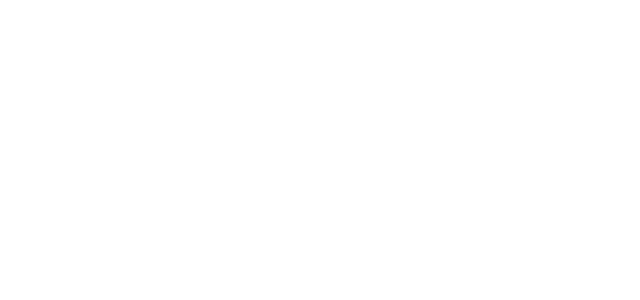
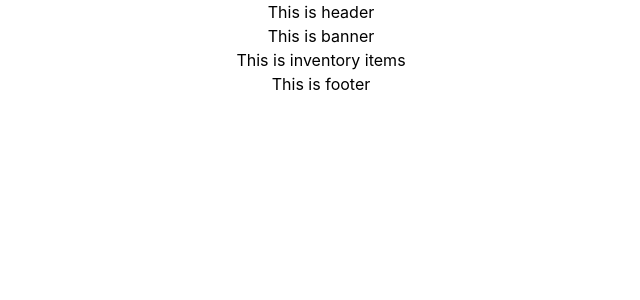
Before and after one commit to mijan-joy/inventory-management-app-client, a React (Create React App) app: page / in a window 1280 px wide. Shown: the top 300 px of the page, without its empty margins (319-959 px from the left). Built offline with nearby package versions, Linux system fonts and the light colour scheme.

Commit message:
added basic structure of pages

```diff
--- a/src/App.js
+++ b/src/App.js
@@ -1,7 +1,22 @@
+import { Route, Routes } from "react-router-dom";
 import "./App.css";
+import Home from "./Pages/Home/Home";
+import Footer from "./Pages/Shared/Footer/Footer";
+import Header from "./Pages/Shared/Header/Header";
 
 function App() {
-    return <div className="App"></div>;
+    return (
+        <div className="App">
+            <Header></Header>
+            <div>
+                <Routes>
+                    <Route path="/" element={<Home></Home>}></Route>
+                    <Route path="/home" element={<Home></Home>}></Route>
+                </Routes>
+            </div>
+            <Footer></Footer>
+        </div>
+    );
 }
 
 export default App;
--- /dev/null
+++ b/src/Pages/Home/Banner/Banner.js
@@ -0,0 +1,11 @@
+import React from "react";
+
+const Banner = () => {
+    return (
+        <div>
+            <h2>This is banner</h2>
+        </div>
+    );
+};
+
+export default Banner;
--- /dev/null
+++ b/src/Pages/Home/Home.js
@@ -0,0 +1,14 @@
+import React from "react";
+import Banner from "./Banner/Banner";
+import InventoryItems from "./InventoryItems/InventoryItems";
+
+const Home = () => {
+    return (
+        <div>
+            <Banner></Banner>
+            <InventoryItems></InventoryItems>
+        </div>
+    );
+};
+
+export default Home;
--- /dev/null
+++ b/src/Pages/Home/InventoryItems/InventoryItems.js
@@ -0,0 +1,11 @@
+import React from "react";
+
+const InventoryItems = () => {
+    return (
+        <div>
+            <h2>This is inventory items</h2>
+        </div>
+    );
+};
+
+export default InventoryItems;
--- /dev/null
+++ b/src/Pages/Shared/Footer/Footer.js
@@ -0,0 +1,11 @@
+import React from "react";
+
+const Footer = () => {
+    return (
+        <div>
+            <h1>This is footer</h1>
+        </div>
+    );
+};
+
+export default Footer;
--- /dev/null
+++ b/src/Pages/Shared/Header/Header.js
@@ -0,0 +1,11 @@
+import React from "react";
+
+const Header = () => {
+    return (
+        <div>
+            <h1>This is header</h1>
+        </div>
+    );
+};
+
+export default Header;
```
